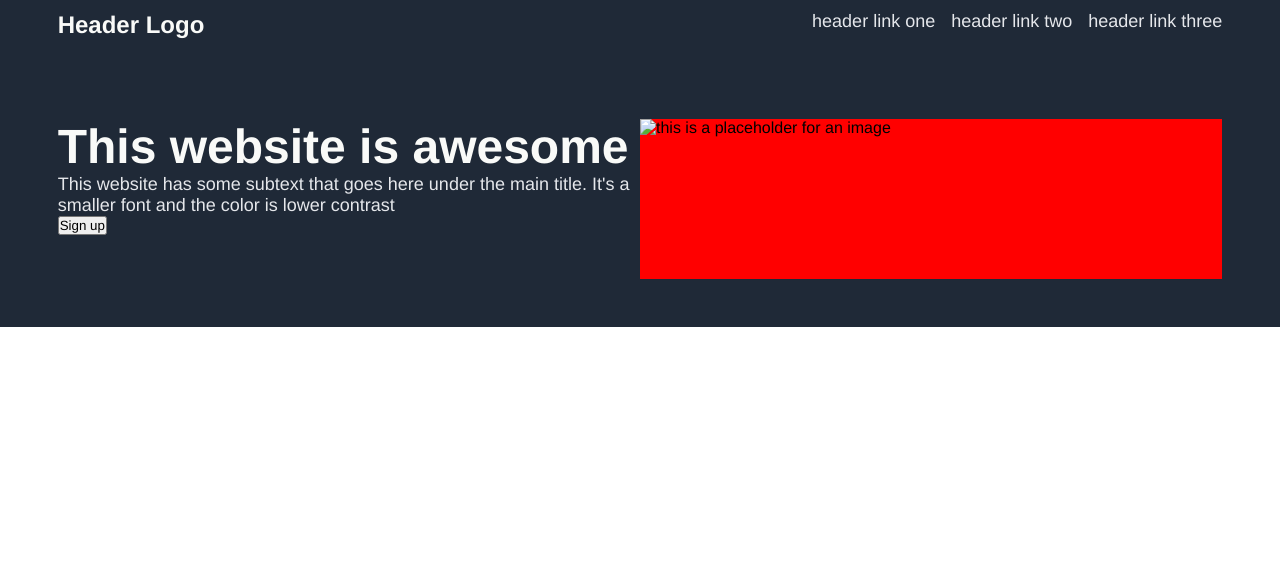
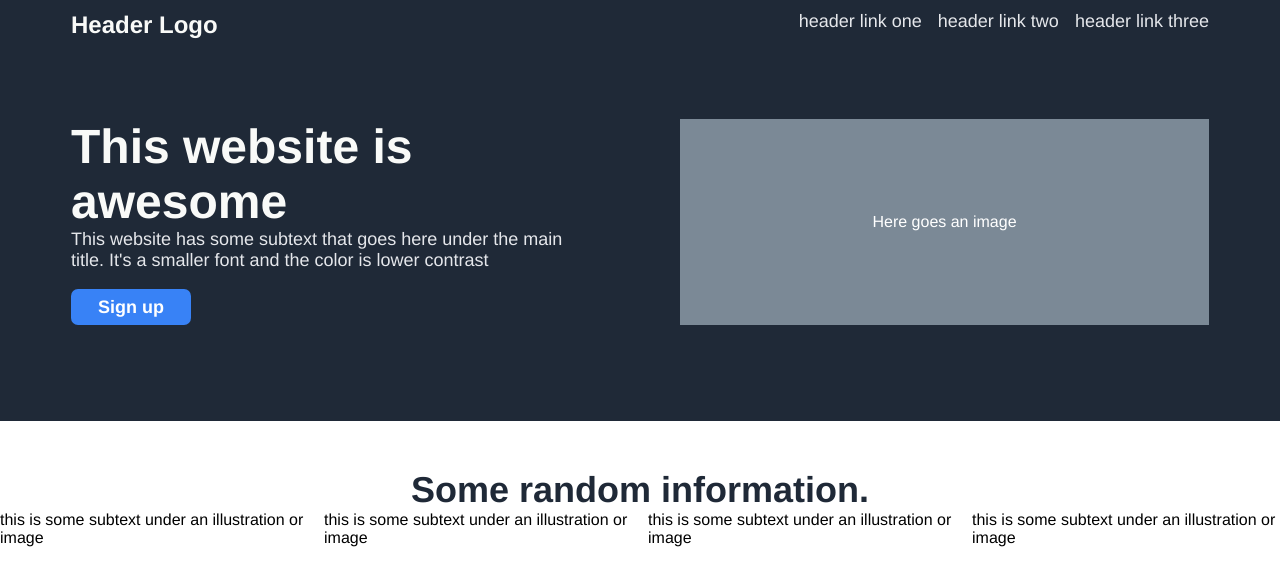
Before and after one commit to prakhar0703/odin-landing-page, a plain HTML site: page index.html in a window 1280 px wide. Drawn offline with Linux system fonts and the light colour scheme.

Commit message:
Add more CSS

```diff
--- a/index.html
+++ b/index.html
@@ -20,14 +20,41 @@
         </div>
       </header>
       <div class="hero">
-        <div>
+        <div class="hero-left">
           <p class="hero-main-text">This website is awesome</p>
           <p class="hero-secondary-text">This website has some subtext that goes here under the main title. It's a
-            smaller
-            font and the color is lower contrast</p>
+            smaller font and the color is lower contrast</p>
           <button class="hero-button">Sign up</button>
         </div>
-        <img src="#" alt="this is a placeholder for an image">
+        <div class="hero-right">Here goes an image</div>
+      </div>
+    </div>
+  </div>
+  <div class="second-box">
+    <div class="second-box-wrapper">
+      <p>Some random information.</p>
+      <div class="card-container">
+
+        <div class="card">
+          <div class="card-image"></div>
+          <p>this is some subtext under an illustration or image</p>
+        </div>
+
+        <div class="card">
+          <div class="card-image"></div>
+          <p>this is some subtext under an illustration or image</p>
+        </div>
+
+        <div class="card">
+          <div class="card-image"></div>
+          <p>this is some subtext under an illustration or image</p>
+        </div>
+
+        <div class="card">
+          <div class="card-image"></div>
+          <p>this is some subtext under an illustration or image</p>
+        </div>
+
       </div>
     </div>
   </div>
--- a/style.css
+++ b/style.css
@@ -15,6 +15,7 @@
   display: flex;
   flex-direction: column;
   align-items: center;
+  padding-bottom: 3em;
 }
 
 header {
@@ -47,13 +48,13 @@ a:link, a:visited {
   padding: 3em 0;
 }
 
-.hero div, .hero img {
+.hero-left, .hero-right {
   flex: 1;
 }
 
 .hero-main-text {
   font-size: 48px;
-  font-weight: 800;
+  font-weight: 905;
   color: #f9faf8;
 }
 
@@ -62,7 +63,58 @@ a:link, a:visited {
   color: #e5e7eb;
 }
 
-img {
-  background-color: red;
-  height: 20vh;
+.hero-right {
+  background-color: rgb(123, 137, 150);
+  margin-left: 5em;
+  display: flex;
+  justify-content: center;
+  align-items: center;
+  color: white;
 }
+
+.hero-button {
+  color: white;
+  background-color: #3882f6;
+  height: 4.5vh;
+  width: 15vh;
+  font-size: 18px;
+  font-weight: bold;
+  border-radius: 7px;
+  border-style: none;
+  margin-top: 1em;
+}
+
+.second-box {
+  display: flex;
+  justify-content: center;
+}
+
+.second-box-wrapper {
+  display: flex;
+  flex-direction: column;
+  align-items: center;
+  padding-top: 3em;
+}
+
+.second-box-wrapper > p {
+  font-size: 36px;
+  font-weight: 900;
+  color: #1f2937;
+}
+
+.card-container {
+  display: flex;
+  gap: 1em;
+}
+
+.card {
+  display: flex;
+  flex-direction: column;
+  align-items: center;
+}
+
+.card-image {
+  flex: 1;
+  border-color: #3882f6;
+  color: white;
+}
```
